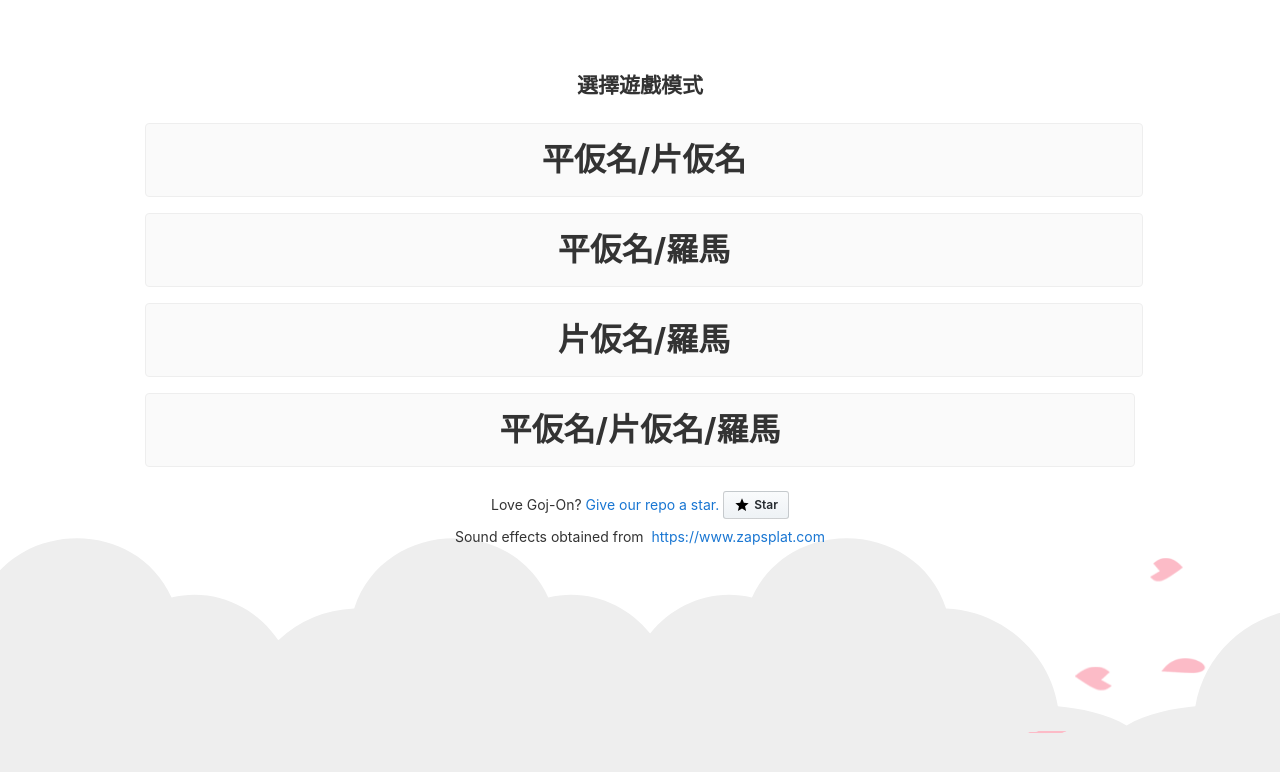
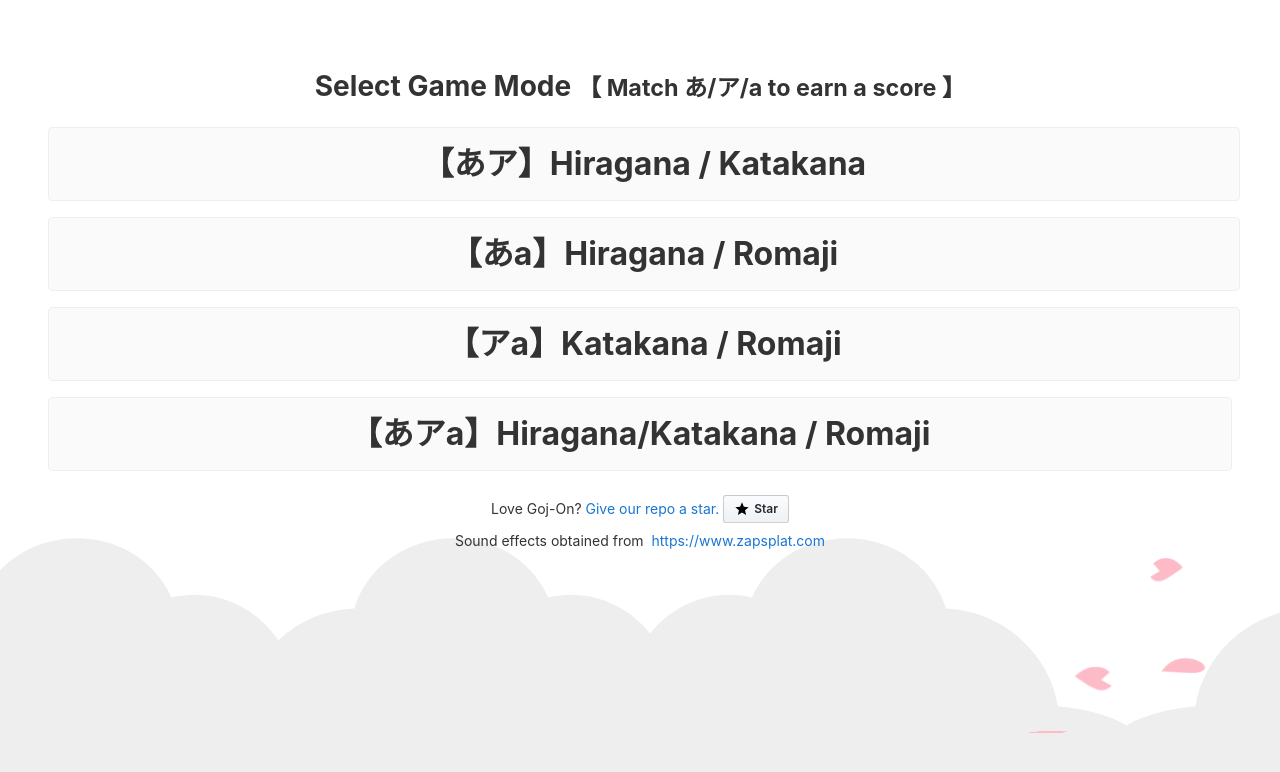
Before and after one commit to Dexter5566/goj-on, an Angular app: page / in a window 1280 px wide. Shown: the top 772 px of the page. Built offline with nearby package versions, Linux system fonts and the light colour scheme.

Commit message:
[text] in english

```diff
--- a/src/app/app.component.html
+++ b/src/app/app.component.html
@@ -46,7 +46,11 @@
     </div>
 
     <div class="content" role="main">
-        <h2>選擇遊戲模式</h2>
+        <h1>
+            Select Game Mode
+            <small>【 Match あ/ア/a to earn a score 】</small>
+        </h1>
+
         <div class="card-container">
             <button class="card menu-item" *ngFor="let item of menuItems" (click)="selectMode(item.keys)">
                 {{ item.label }}
--- a/src/app/app.component.ts
+++ b/src/app/app.component.ts
@@ -114,19 +114,19 @@ export class AppComponent implements OnInit {
 
     menuItems: any = [
         {
-            label: '平仮名/片仮名',
+            label: '【あア】Hiragana / Katakana',
             keys: ['hiragana', 'katakana']
         },
         {
-            label: '平仮名/羅馬',
+            label: '【あa】Hiragana / Romaji',
             keys: ['hiragana', 'romaji']
         },
         {
-            label: '片仮名/羅馬',
+            label: '【アa】Katakana / Romaji',
             keys: ['katakana', 'romaji']
         },
         {
-            label: '平仮名/片仮名/羅馬',
+            label: '【あアa】Hiragana/Katakana / Romaji',
             keys: ['hiragana', 'katakana', 'romaji']
         }
     ];
```
